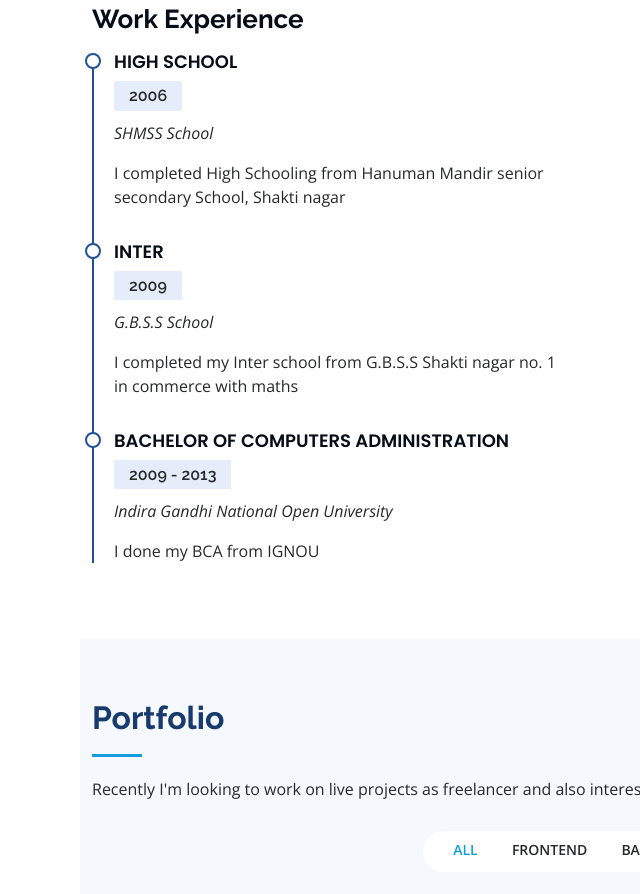
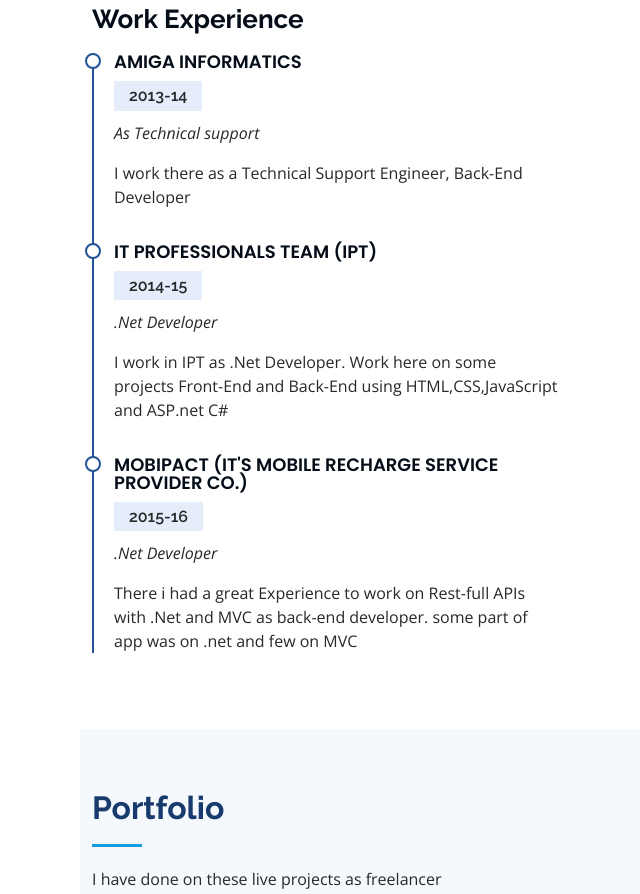
Before and after one commit to GauravAhuja05/testfolder, a plain HTML site: page index.html in a window 1280 px wide. Shown: the part 3120-4014 px from the top of the page, without its empty margins (220-860 px from the left). Drawn offline with nearby package versions, Linux system fonts and the light colour scheme.

Commit message:
make Work experican

```diff
--- a/index.html
+++ b/index.html
@@ -53,8 +53,7 @@
         <div class="social-links mt-3 text-center">
           <a href="#" class="facebook"><i class="bx bxl-facebook"></i></a>
           <a href="" class="instagram"><i class="bx bxl-instagram"></i></a>
-          <a href="" class="linkedin"><i
-              class="bx bxl-linkedin"></i></a>
+          <a href="" class="linkedin"><i class="bx bxl-linkedin"></i></a>
         </div>
       </div>
 
@@ -88,7 +87,8 @@
 
         <div class="section-title">
           <h2>About</h2>
-          <p>Hi, I am Gaurav. I have done my BCA. Besides this I started doing Web Development when I was in my first year of College.</p>
+          <p>Hi, I am Gaurav. I have done my BCA. Besides this I started doing Web Development when I was in my first
+            year of College.</p>
         </div>
 
         <div class="row">
@@ -194,7 +194,8 @@
             <div class="progress">
               <span class="skill">HTML <i class="val">90%</i></span>
               <div class="progress-bar-wrap">
-                <div class="progress-bar" role="progressbar" aria-valuenow="90" aria-valuemin="0" aria-valuemax="100" style= "width:80% ;">
+                <div class="progress-bar" role="progressbar" aria-valuenow="90" aria-valuemin="0" aria-valuemax="100"
+                  style="width:80% ;">
                 </div>
               </div>
             </div>
@@ -202,7 +203,8 @@
             <div class="progress">
               <span class="skill">CSS <i class="val">950%</i></span>
               <div class="progress-bar-wrap">
-                <div class="progress-bar" role="progressbar" aria-valuenow="95" aria-valuemin="0" aria-valuemax="100" style= "width: 60% ;">
+                <div class="progress-bar" role="progressbar" aria-valuenow="95" aria-valuemin="0" aria-valuemax="100"
+                  style="width: 60% ;">
                 </div>
               </div>
             </div>
@@ -210,7 +212,8 @@
             <div class="progress">
               <span class="skill">JavaScript <i class="val">60%</i></span>
               <div class="progress-bar-wrap">
-                <div class="progress-bar" role="progressbar" aria-valuenow="60" aria-valuemin="0" aria-valuemax="100" style="width: 70% ;" >
+                <div class="progress-bar" role="progressbar" aria-valuenow="60" aria-valuemin="0" aria-valuemax="100"
+                  style="width: 70% ;">
                 </div>
               </div>
             </div>
@@ -218,14 +221,16 @@
             <div class="progress">
               <span class="skill">React JS and Native - OnGoing<i class="val">10%</i></span>
               <div class="progress-bar-wrap">
-                <div class="progress-bar" role="progressbar" aria-valuenow="10" aria-valuemin="0" aria-valuemax="100" style="width: 70% ;" >
+                <div class="progress-bar" role="progressbar" aria-valuenow="10" aria-valuemin="0" aria-valuemax="100"
+                  style="width: 70% ;">
                 </div>
               </div>
             </div>
             <div class="progress">
               <span class="skill">Node JS - on going <i class="val">5%</i></span>
               <div class="progress-bar-wrap">
-                <div class="progress-bar" role="progressbar" aria-valuenow="05" aria-valuemin="0" aria-valuemax="100" style="width: 70% ;" >
+                <div class="progress-bar" role="progressbar" aria-valuenow="05" aria-valuemin="0" aria-valuemax="100"
+                  style="width: 70% ;">
                 </div>
               </div>
             </div>
@@ -237,7 +242,8 @@
             <div class="progress">
               <span class="skill">MSSQL<i class="val">80%</i></span>
               <div class="progress-bar-wrap">
-                <div class="progress-bar" role="progressbar" aria-valuenow="70" aria-valuemin="0" aria-valuemax="100" style="width: 70% ;">
+                <div class="progress-bar" role="progressbar" aria-valuenow="70" aria-valuemin="0" aria-valuemax="100"
+                  style="width: 70% ;">
                 </div>
               </div>
             </div>
@@ -245,7 +251,8 @@
             <div class="progress">
               <span class="skill">ASP.NET C#<i class="val">90%</i></span>
               <div class="progress-bar-wrap">
-                <div class="progress-bar" role="progressbar" aria-valuenow="90" aria-valuemin="0" aria-valuemax="100" style="width: 70%" >
+                <div class="progress-bar" role="progressbar" aria-valuenow="90" aria-valuemin="0" aria-valuemax="100"
+                  style="width: 70%">
                 </div>
               </div>
             </div>
@@ -253,21 +260,24 @@
             <div class="progress">
               <span class="skill">ASP.NET MVC <i class="val">60%</i></span>
               <div class="progress-bar-wrap">
-                <div class="progress-bar" role="progressbar" aria-valuenow="60" aria-valuemin="0" aria-valuemax="100" style="width: 70% ;" >
+                <div class="progress-bar" role="progressbar" aria-valuenow="60" aria-valuemin="0" aria-valuemax="100"
+                  style="width: 70% ;">
                 </div>
               </div>
             </div>
             <div class="progress">
               <span class="skill">ASP.NET Core <i class="val">60%</i></span>
               <div class="progress-bar-wrap">
-                <div class="progress-bar" role="progressbar" aria-valuenow="60" aria-valuemin="0" aria-valuemax="100" style="width: 70% ;" >
+                <div class="progress-bar" role="progressbar" aria-valuenow="60" aria-valuemin="0" aria-valuemax="100"
+                  style="width: 70% ;">
                 </div>
               </div>
             </div>
             <div class="progress">
               <span class="skill">ASP.NET BLAZOR <i class="val">70%</i></span>
               <div class="progress-bar-wrap">
-                <div class="progress-bar" role="progressbar" aria-valuenow="70" aria-valuemin="0" aria-valuemax="100" style="width: 70% ;" >
+                <div class="progress-bar" role="progressbar" aria-valuenow="70" aria-valuemin="0" aria-valuemax="100"
+                  style="width: 70% ;">
                 </div>
               </div>
             </div>
@@ -303,7 +313,7 @@
                 <li>Alexmeeto02@Outlook.com</li>
               </ul>
             </div>
-<br/>
+            <br />
             <h3 class="resume-title">Education</h3>
             <div class="resume-item">
               <h4>High school</h4>
@@ -326,7 +336,7 @@
             </div>
           </div>
         </div>
-		<br/>
+        <br />
         <div class="row">
           <div class="col-lg-6" data-aos="fade-up">
             <h3 class="resume-title">Work Experience</h3>
@@ -334,23 +344,26 @@
 
             <!-- <h3 class="resume-title">Education</h3> -->
             <div class="resume-item">
-              <h4>High school</h4>
-              <h5>2006</h5>
-			  <p><em>SHMSS School</em></p>
-			  <p>I completed High Schooling from Hanuman Mandir senior secondary School, Shakti nagar </p>
+              <h4>Amiga Informatics</h4>
+              <h5>2013-14</h5>
+              <p><em>As Technical support</em></p>
+              <p>I work there as a Technical Support Engineer, Back-End Developer </p>
 
             </div>
             <div class="resume-item">
-              <h4>Inter</h4>
-              <h5>2009</h5>
-              <p><em>G.B.S.S School</em></p>
-              <p>I completed my Inter school from G.B.S.S Shakti nagar no. 1 in commerce with maths</p>
+              <h4>IT Professionals Team (IPT)</h4>
+              <h5>2014-15</h5>
+              <p><em>.Net Developer</em></p>
+              <p>I work in IPT as .Net Developer. Work here on some projects Front-End and Back-End using
+                HTML,CSS,JavaScript and ASP.net C#</p>
+
             </div>
             <div class="resume-item">
-              <h4>Bachelor of Computers Administration</h4>
-              <h5>2009 - 2013 </h5>
-              <p><em>Indira Gandhi National Open University</em></p>
-              <p>I done my BCA from IGNOU</p>
+              <h4>Mobipact (It's mobile Recharge service provider co.)</h4>
+              <!-- <p><em> It's mobile Recharge service provider co.</em></p> -->
+              <h5>2015-16 </h5>
+              <p><em>.Net Developer</em></p>
+              <p>There i had a great Experience to work on Rest-full APIs with .Net and MVC as back-end developer. some part of app was on .net and few on MVC</p>
             </div>
           </div>
         </div>
@@ -364,7 +377,7 @@
 
         <div class="section-title">
           <h2>Portfolio</h2>
-          <p>Recently I'm looking to work on live projects as freelancer and also interested in internship</p>
+          <p>I have done on these live projects as freelancer </p>
         </div>
 
         <div class="row" data-aos="fade-up">
@@ -384,8 +397,8 @@
             <div class="portfolio-wrap">
               <img src="assets/img/portfolio/Capture.PNG" class="img-fluid" alt="">
               <div class="portfolio-links">
-                <a href="assets/img/portfolio/Capture.PNG" data-gallery="portfolioGallery"
-                  class="portfolio-lightbox" title="FrontEnd 1"><i class="bx bx-plus"></i></a>
+                <a href="assets/img/portfolio/Capture.PNG" data-gallery="portfolioGallery" class="portfolio-lightbox"
+                  title="FrontEnd 1"><i class="bx bx-plus"></i></a>
                 <a href="https://myavatara.github.io/PostmanClone/" title="More Details"><i class="bx bx-link"></i></a>
               </div>
             </div>
@@ -395,8 +408,8 @@
             <div class="portfolio-wrap">
               <img src="assets/img/portfolio/Capture8.PNG" class="img-fluid" alt="">
               <div class="portfolio-links">
-                <a href="assets/img/portfolio/Capture8.PNG" data-gallery="portfolioGallery"
-                  class="portfolio-lightbox" title="FrontEnd 2"><i class="bx bx-plus"></i></a>
+                <a href="assets/img/portfolio/Capture8.PNG" data-gallery="portfolioGallery" class="portfolio-lightbox"
+                  title="FrontEnd 2"><i class="bx bx-plus"></i></a>
                 <a href="https://myavatara.github.io/carAnimation/" title="More Details"><i class="bx bx-link"></i></a>
               </div>
             </div>
@@ -406,8 +419,8 @@
             <div class="portfolio-wrap">
               <img src="assets/img/portfolio/Capture7.PNG" class="img-fluid" alt="">
               <div class="portfolio-links">
-                <a href="assets/img/portfolio/Capture7.PNG" data-gallery="portfolioGallery"
-                  class="portfolio-lightbox" title="FrontEnd 3"><i class="bx bx-plus"></i></a>
+                <a href="assets/img/portfolio/Capture7.PNG" data-gallery="portfolioGallery" class="portfolio-lightbox"
+                  title="FrontEnd 3"><i class="bx bx-plus"></i></a>
                 <a href="https://myavatara.github.io/Weatherapp/" title="More Details"><i class="bx bx-link"></i></a>
               </div>
             </div>
@@ -417,8 +430,8 @@
             <div class="portfolio-wrap">
               <img src="assets/img/portfolio/Capture4.PNG" class="img-fluid" alt="">
               <div class="portfolio-links">
-                <a href="assets/img/portfolio/Capture4.PNG" data-gallery="portfolioGallery"
-                  class="portfolio-lightbox" title="BackEnd 3"><i class="bx bx-plus"></i></a>
+                <a href="assets/img/portfolio/Capture4.PNG" data-gallery="portfolioGallery" class="portfolio-lightbox"
+                  title="BackEnd 3"><i class="bx bx-plus"></i></a>
                 <a href="https://hudainterior.com" title="More Details"><i class="bx bx-link"></i></a>
               </div>
             </div>
@@ -430,7 +443,8 @@
               <div class="portfolio-links">
                 <a href="assets/img/portfolio/portfolio-7.jpg" data-gallery="portfolioGallery"
                   class="portfolio-lightbox" title="FrontEnd 4"><i class="bx bx-plus"></i></a>
-                <a href="https://adeeb-123.github.io/A11_MusicPlayer.github.io/" title="More Details"><i class="bx bx-link"></i></a>
+                <a href="https://adeeb-123.github.io/A11_MusicPlayer.github.io/" title="More Details"><i
+                    class="bx bx-link"></i></a>
               </div>
             </div>
           </div>
@@ -474,7 +488,7 @@
               <div class="phone">
                 <i class="bi bi-whatsapp"></i>
                 <h4>Whatsaap:</h4>
-                <p><a href="Https://wa.me/+919811882853">+91 9811882853</a></p>
+                <p><a href="Https://wa.me/+919811882853" target="_blank">+91 9811882853</a></p>
               </div>
               <!-- <iframe src="https://www.google.com/maps/embed?pb=!1m18!1m12!1m3!1d3571.6340808497866!2d80.31824071431315!3d26.467521583321364!2m3!1f0!2f0!3f0!3m2!1i1024!2i768!4f13.1!3m3!1m2!1s0x399c472f0aa1667d%3A0x22621c87204a508e!2s109%2F260%2C%20RK%20Nagar%20Rd%2C%20Ram%20Krishna%20Nagar%2C%20Jawahar%20Nagar%2C%20Kanpur%2C%20Uttar%20Pradesh%20208012!5e0!3m2!1sen!2sin!4v1648533016355!5m2!1sen!2sin" width="300" height="350" style="border:0;" allowfullscreen="" loading="lazy" referrerpolicy="no-referrer-when-downgrade"></iframe> -->
             </div>
```
Lines whose indentation alone changed are shown as unchanged.
